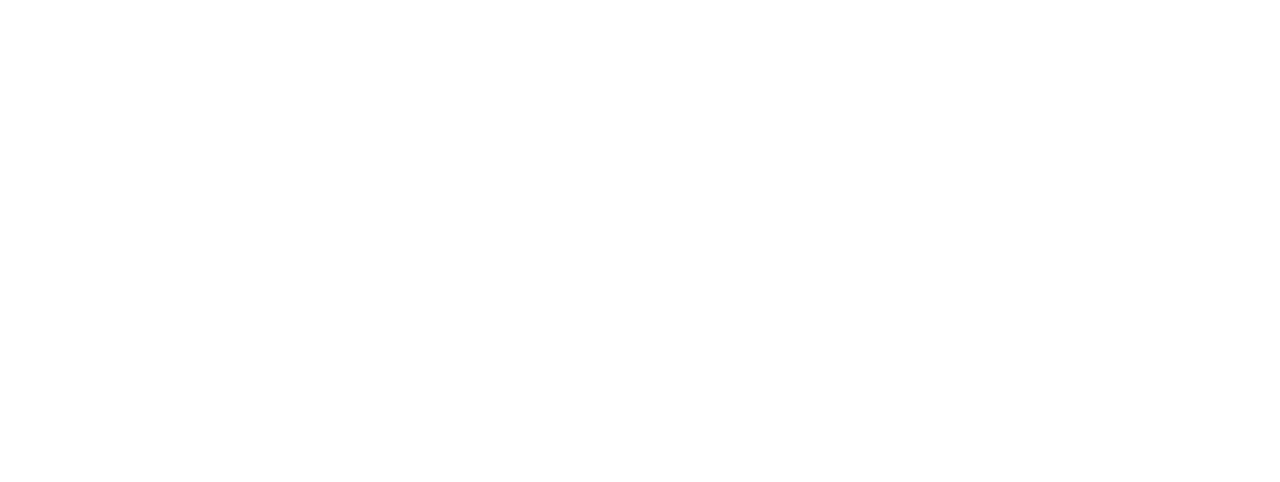
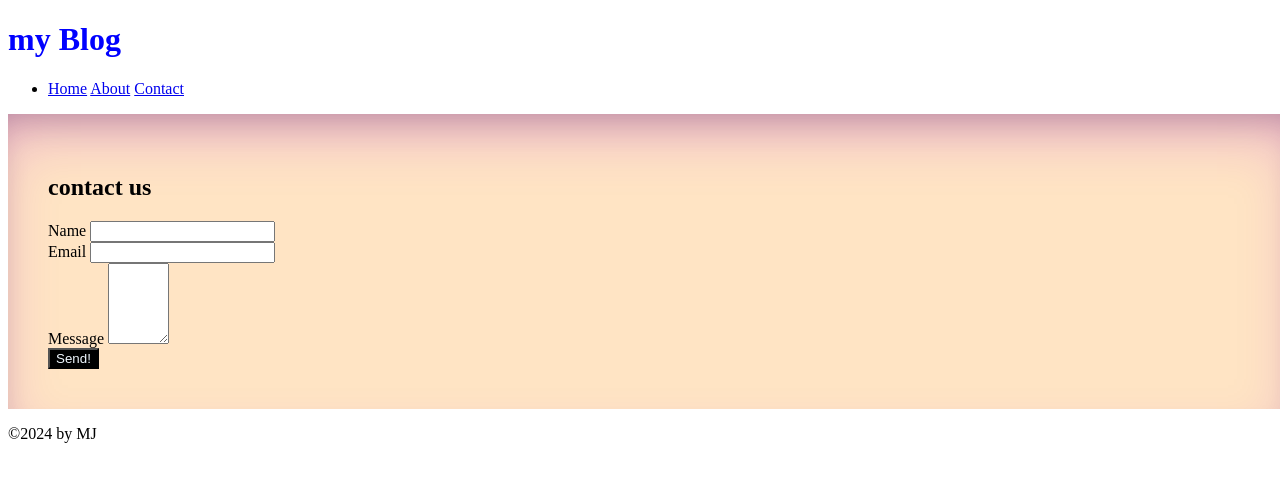
Before and after one commit to MattiYaqoob3/Html_into, a plain HTML site: page col/contact.html in a window 1280 px wide. Drawn offline with Linux system fonts and the light colour scheme.

Commit message:
add new file

```diff
--- a/col/contact.html
+++ b/col/contact.html
@@ -0,0 +1,53 @@
+<!DOCTYPE html>
+<html lang="en">
+<head>
+    <meta charset="UTF-8">
+    <meta name="viewport" content="width=device-width, initial-scale=1.0">
+    <title>Html/css</title>
+    <link rel="stylesheet" href="matti.css">
+
+    <title>p2</title>
+</head>
+<body>
+
+    <header>
+        <h1>
+            my Blog
+        </h1>
+        <nav>
+            <ul>
+                <li>
+                    <a href="#">Home</a>
+                    <a href="#">About</a>
+                    <a href="#">Contact</a>
+                </li>
+            </ul>
+        </nav>
+    </header>
+    <main>
+        <div class="form-container">
+            <form id="contact-form">
+                <h2>contact us</h2>
+                <div>
+                    <label for="name">Name</label>
+                    <input type="name" id="name" name="name" required>
+                </div>
+                <div>
+                    <label for="Email">Email</label>
+                    <input type="email" id="email" name="email" required>
+                </div>
+                <div>
+                    <label for="massage">Message</label>
+                    <textarea name="massage" id="massage" cols="5" rows="5"></textarea>
+                </div>
+                <div><button type="submit">Send!</button></div>
+
+            </form>
+        </div>
+    </main>
+    <footer id="matti">
+        <p>&copy;2024 by MJ</p>
+    </footer>
+
+</body>
+</html>
--- /dev/null
+++ b/col/matti.css
@@ -0,0 +1,39 @@
+h1{
+    color: blue;
+    }
+
+
+    .matti{
+        color: blue;
+    }
+
+
+
+.form-container{
+    background-color: bisque;
+    padding: 40px;
+    border-radius: 0%;
+    box-shadow: rgba(164, 11, 211, 0.25) 0px 30px 60px -12px inset, rgba(0, 0, 0, 0.3) 0px 18px 36px -18px inset;
+
+}
+
+
+body{
+    height: 100%;
+    width: 100vw;
+}
+
+.form-container input [type= "text"]
+.form-container input[type= "email"]
+.form-container textarea {
+    width: 100%;
+    padding: auto;
+    border: 1px chartreuse;
+
+}
+
+button{
+    background-color: black;
+    color: aliceblue;
+
+}
--- /dev/null
+++ b/col/table.css
@@ -0,0 +1,22 @@
+body{
+    display: flex;
+    justify-content: center;
+    align-items: center;
+    flex-direction: column;
+    background-color: black;
+}
+table{
+  padding: 34px;
+  width: 800px;
+  margin: 0;
+
+}
+
+table, th,td{
+    border: solid chartreuse;
+}
+
+
+thead{
+    background-color: blanchedalmond;
+}
```
Also changed, not shown: col/ctlyes.css (+0 -7 lines), col/table.html (added, +36 -0 lines), col/ctyle.css (added).
